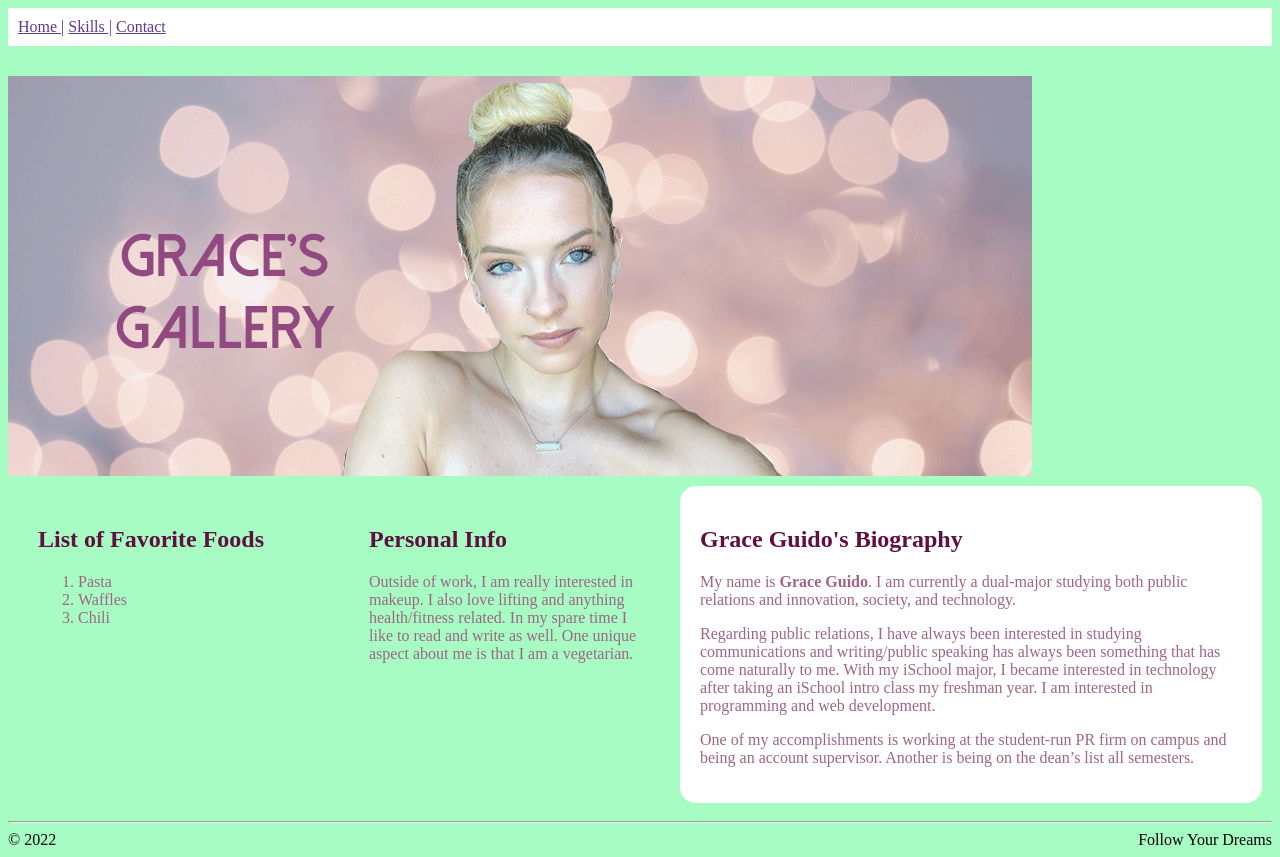
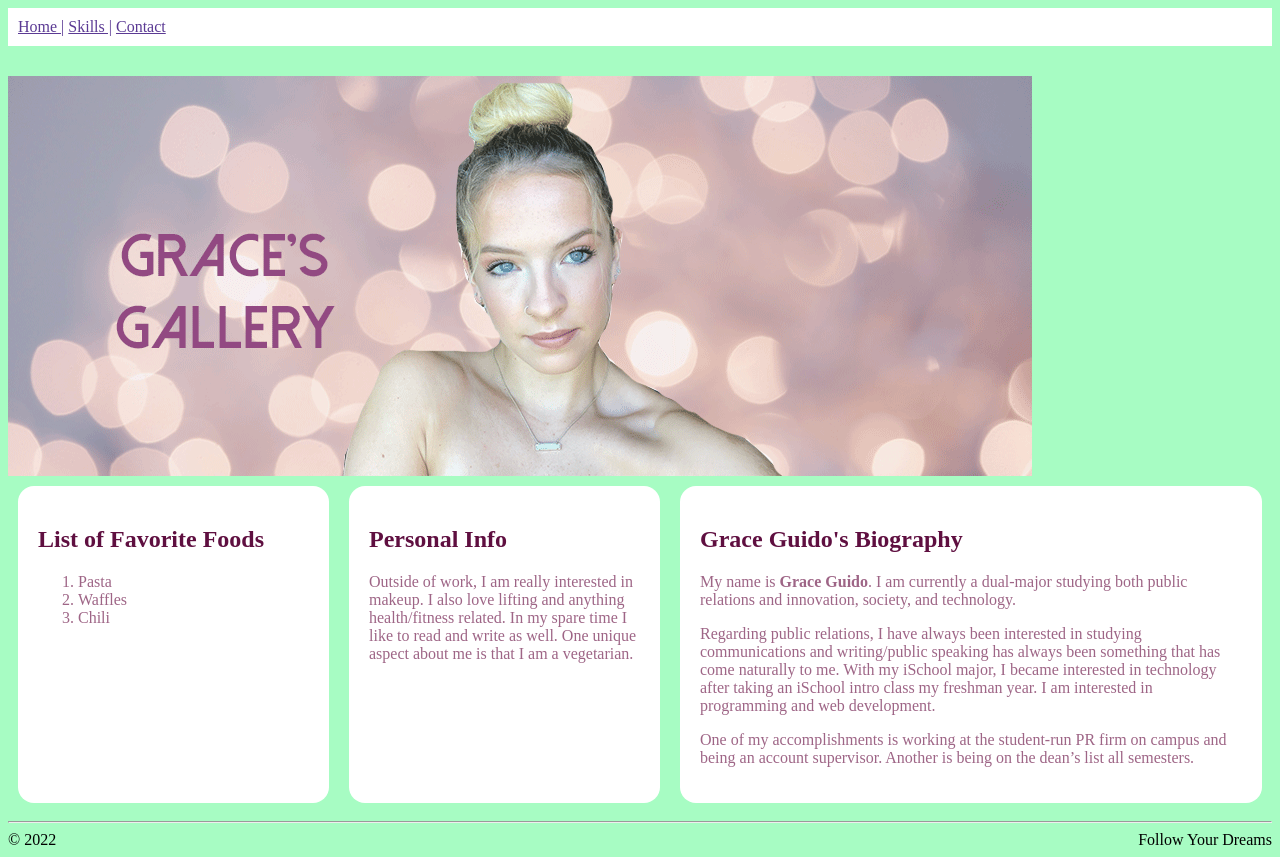
Before and after one commit to graceguido/ist263, a plain HTML site: page lab08/index.html in a window 1280 px wide. Drawn offline with Linux system fonts and the light colour scheme.

Commit message:
Update lab8styles.css

```diff
--- a/lab08/lab8styles.css
+++ b/lab08/lab8styles.css
@@ -13,7 +13,7 @@ nav a:hover {color: #de7cd1;}
 .quote {float: right}
 .part2 {display: flex;}
 .article1 {flex: 2; order: 3;background-color: white;border-radius: 1em;}
-.article2 {flex:1;order: 2;}
-.article3 {flex:1; order: 1;}
+.article2 {flex:1;order: 2;background-color: white;border-radius: 1em;}
+.article3 {flex:1; order: 1;background-color: white;border-radius: 1em;}
 .article1, .article2, .article3 {margin: 10px;}
 .part2 article {padding: 20px;}
```
